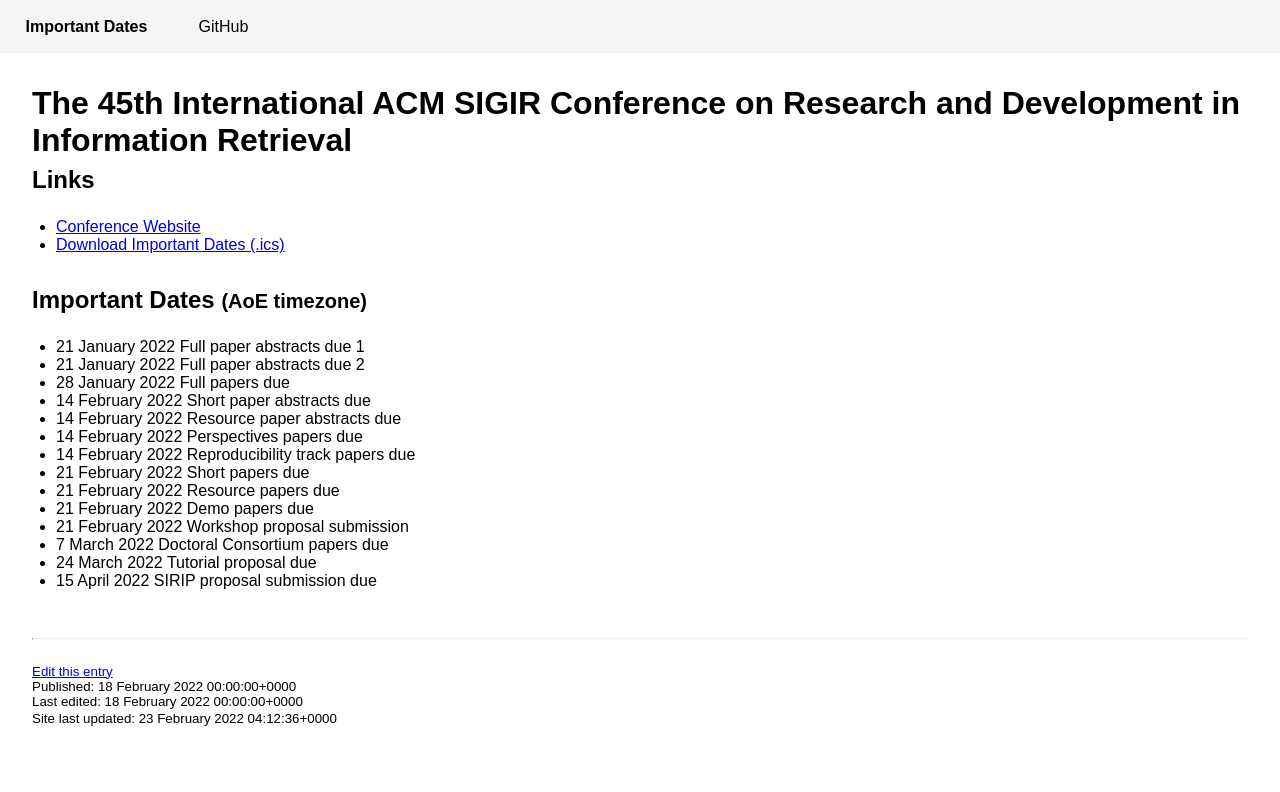
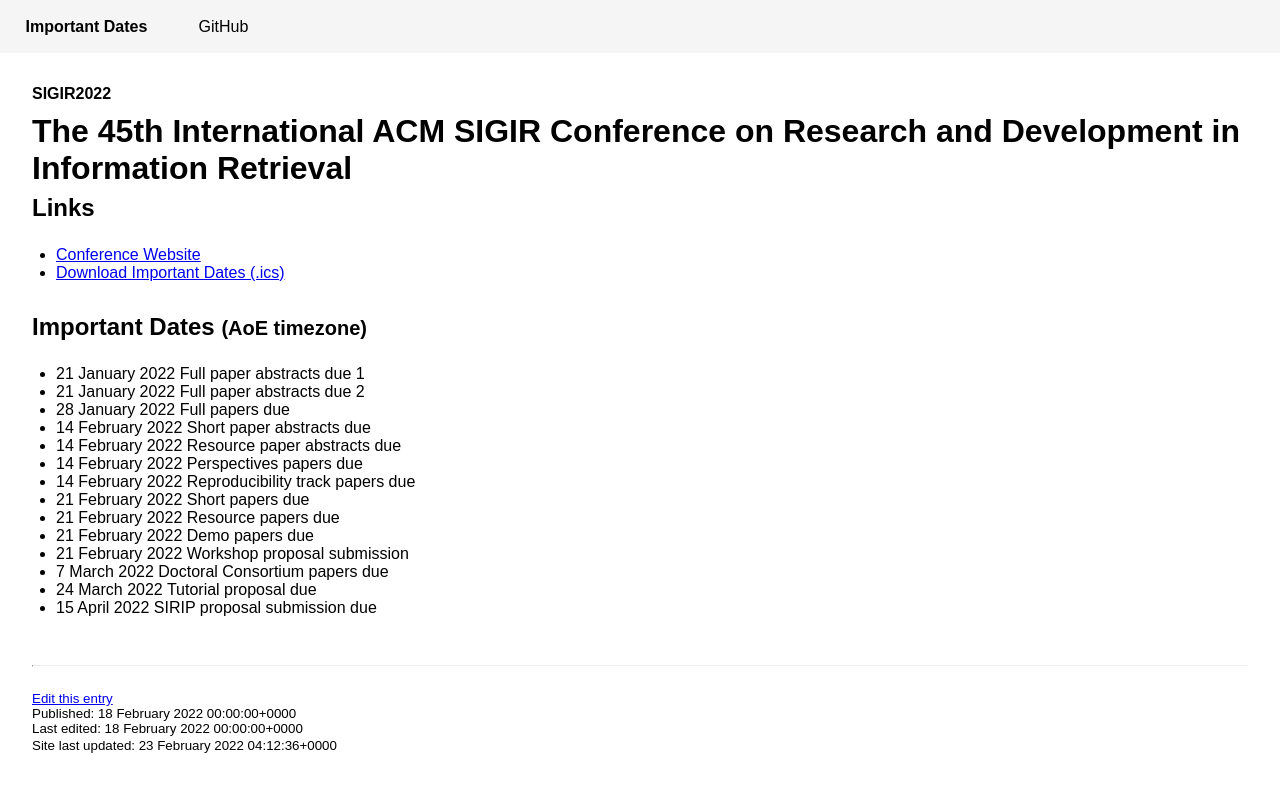
Before and after one commit to importantdates/importantdates.net, a Jekyll site: the page built from _conferences/SIGIR2022.md, in a window 1280 px wide. Shown: the top 792 px of the page. Built offline with Jekyll 4.4.1, drawn with Linux system fonts in a browser that asks for light colours.

Commit message:
Add slug to page title.

```diff
--- a/_layouts/conference.html
+++ b/_layouts/conference.html
@@ -1,6 +1,7 @@
 ---
 layout: default
 ---
+<b>{{page.slug}}</b>
 <h1>{{page.title}}</h1>
 <h2>Links</h2>
 <ul>
```
